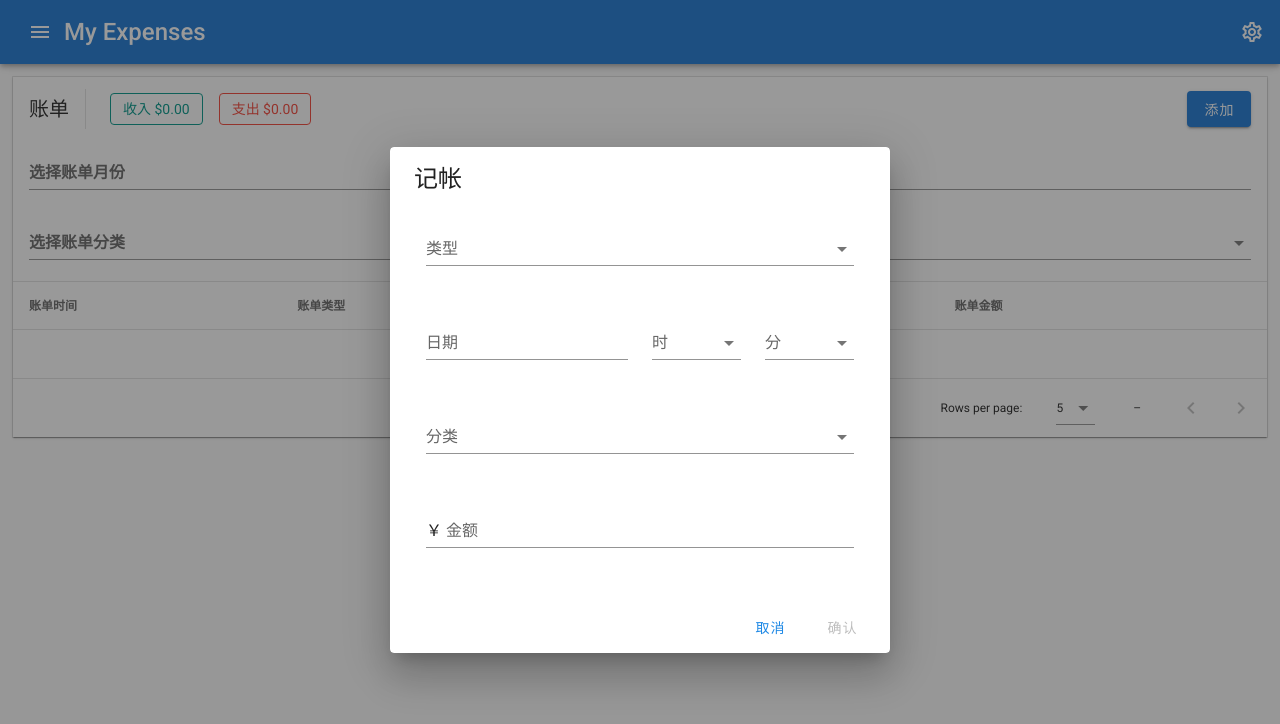
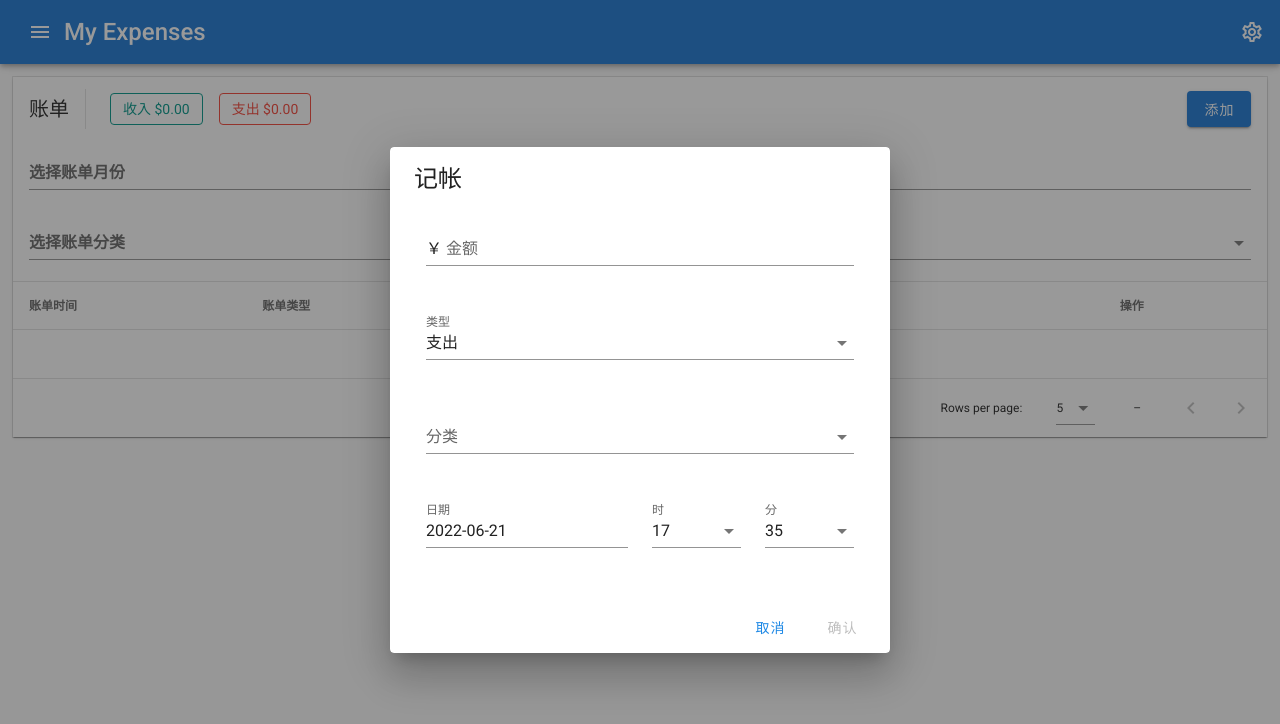
Before and after one commit to qar/expense-tracker-app, a Vue app in the folder web/: page / in a window 1280 px wide. Both pictures are taken after a click on the button "添加". Shown: the top 724 px of the page. Built offline with nearby package versions, Linux system fonts and the light colour scheme.

Commit message:
fix: fix entry dialog ux and entry delete operation

```diff
--- a/web/src/components/AddEntryDialog/index.vue
+++ b/web/src/components/AddEntryDialog/index.vue
@@ -1,17 +1,23 @@
 <template>
-  <v-dialog v-model="dialog" max-width="500px">
-    <template v-slot:activator="{ on, attrs }">
-      <v-btn color="primary" dark class="ml-2" v-bind="attrs" v-on="on">添加</v-btn>
-    </template>
+  <v-dialog :value="visible" persistent max-width="500px">
     <v-card>
       <v-card-title>
         <span class="text-h5">{{ formTitle }}</span>
       </v-card-title>
 
       <v-card-text>
-        <v-form v-model="valid">
+        <v-form ref="form" v-model="valid">
           <v-container>
             <v-row>
+              <v-col cols="12" md="12">
+                <v-text-field
+                  label="金额"
+                  v-model="formData.amount"
+                  :rules="[rules.required, rules.currency]"
+                  prefix="￥"
+                ></v-text-field>
+              </v-col>
+
               <v-col cols="12" md="12">
                 <v-select
                   v-model="formData.type"
@@ -21,6 +27,21 @@
                   item-text="label"
                   label="类型"
                 ></v-select>
+              </v-col>
+
+              <v-col cols="12" md="12">
+                <v-select
+                  v-model="formData.category"
+                  :items="categories"
+                  item-value="value"
+                  item-text="label"
+                  label="分类"
+                >
+                  <template v-slot:append-item>
+                    <v-divider class="mb-2"></v-divider>
+                    <add-category-dialog class="ma-2" @change="onCategoryAdd" quickLink />
+                  </template>
+                </v-select>
               </v-col>
 
               <v-col cols="12" md="12">
@@ -59,6 +80,8 @@
                       v-model="formData.hour"
                       :items="hourOptions"
                       :rules="[rules.required]"
+                      item-value="value"
+                      item-text="label"
                       label="时"
                     ></v-select>
                   </v-col>
@@ -67,35 +90,12 @@
                       v-model="formData.minute"
                       :items="minuteOptions"
                       :rules="[rules.required]"
+                      item-value="value"
+                      item-text="label"
                       label="分"
                     ></v-select>
                   </v-col>
                 </v-row>
-              </v-col>
-
-              <v-col cols="12" md="12">
-                <v-select
-                  v-model="formData.category"
-                  :items="categories"
-                  :rules="[rules.required]"
-                  item-value="value"
-                  item-text="label"
-                  label="分类"
-                >
-                  <template v-slot:append-item>
-                    <v-divider class="mb-2"></v-divider>
-                    <add-category-dialog class="ma-2" @change="onCategoryAdd" quickLink />
-                  </template>
-                </v-select>
-              </v-col>
-
-              <v-col cols="12" md="12">
-                <v-text-field
-                  label="金额"
-                  v-model="formData.amount"
-                  :rules="[rules.required, rules.currency]"
-                  prefix="￥"
-                ></v-text-field>
               </v-col>
             </v-row>
           </v-container>
@@ -119,15 +119,23 @@ export default {
   components: {
     AddCategoryDialog,
   },
+  props: {
+    visible: {
+      type: Boolean,
+      default: false,
+    },
+    data: {
+      type: Object,
+      default: undefined,
+    },
+  },
   data() {
     return {
       valid: false,
       dateMenu: false,
-      formData: {
-        time: new Date().toISOString().slice(0, 19),
-      },
+      formData: {},
       rules: {
-        required: (value) => !!value || "必填",
+        required: (value) => (!!value && value !== 0) || "必填",
         currency: (value) => !Number.isNaN(Number(value)) || "无法识别的金额",
       },
       dialog: false,
@@ -148,7 +156,10 @@ export default {
     hourOptions() {
       const options = [];
       for (let h = 0; h <= 24; h++) {
-        options.push(`${h < 10 ? "0" + h : h}`);
+        options.push({
+          label: `${h < 10 ? "0" + h : h}`,
+          value: h,
+        });
       }
       return options;
     },
@@ -156,7 +167,10 @@ export default {
     minuteOptions() {
       const options = [];
       for (let m = 0; m <= 59; m++) {
-        options.push(`${m < 10 ? "0" + m : m}`);
+        options.push({
+          label: `${m < 10 ? "0" + m : m}`,
+          value: m,
+        });
       }
       return options;
     },
@@ -168,21 +182,89 @@ export default {
       }));
     },
   },
+  watch: {
+    visible: {
+      handler(newV, oldV) {
+        if (!newV) {
+          return;
+        }
+        const { date, hour, minute } = this.getDateTime(new Date());
+
+        this.formData = {
+          type: "0",
+          date,
+          hour,
+          minute,
+        };
+
+        // 如果编辑过一条数据，再关闭，然后再添加一条数据，
+        // 此时在当前组件的声明周期内，formData.amount 字段从有值变成了 undefined,
+        // 会触发 v-form 校验
+        // 所以每次打开弹窗时手动重置表单的校验信息
+        this.$refs?.form?.resetValidation();
+      },
+      immediate: true,
+    },
+    data: {
+      handler(newV, oldV) {
+        if (!newV || newV === oldV) {
+          return;
+        }
+        const { date, hour, minute } = this.getDateTime(
+          newV?.time ? parseInt(newV.time, 10) : new Date()
+        );
+
+        this.formData = {
+          type: "0",
+          date,
+          hour,
+          minute,
+          ...newV,
+        };
+      },
+      immediate: true,
+    },
+  },
+
   methods: {
+    reset() {
+      this.$refs?.form?.resetValidation();
+    },
+
+    /**
+     * leave values empty if milliseconds creates an invalid date object
+     * @reutrn { date: "2020-11-23", hour: "4", minute: "5" }
+     */
+    getDateTime(milliseconds) {
+      const result = {
+        date: "",
+        hour: "",
+        minute: "",
+      };
+      const d = new Date(milliseconds);
+      if (d.toString() === "Invalid Date") {
+        return result;
+      }
+      let month = d.getMonth() + 1;
+      month = month < 10 ? "0" + month : month;
+      let date = d.getDate();
+      date = date < 10 ? "0" + date : date;
+      result.date = `${d.getFullYear()}-${month}-${date}`;
+      result.hour = d.getHours();
+      result.minute = d.getMinutes();
+      return result;
+    },
+
     onCategoryAdd(data) {
       this.$store.dispatch("categories/add", data);
     },
 
     close() {
-      this.dialog = false;
-    },
-
-    validate() {
-      this.$refs.form.validate();
+      this.reset();
+      this.$emit("close");
     },
 
     save() {
-      this.dialog = false;
       const time = new Date(this.formData.date);
       time.setHours(this.formData.hour);
       time.setMinutes(this.formData.minute);
@@ -194,6 +276,7 @@ export default {
       delete data.minute;
       delete data.date;
       this.$emit("change", data);
+      this.close();
     },
   },
 };
--- a/web/src/components/DataImportDialog/index.vue
+++ b/web/src/components/DataImportDialog/index.vue
@@ -31,6 +31,7 @@
 </template>
 
 <script>
+import { nanoid } from "nanoid";
 import csvtojsonV2 from "csvtojson";
 
 export default {
@@ -72,6 +73,10 @@ export default {
 
     async onTransactionsFileChange(file) {
       this.transactions = await this.onFileChange(file);
+      this.transactions = this.transactions.map((i) => ({
+        ...i,
+        id: nanoid(16),
+      }));
     },
 
     async onCategoriesFileChange(file) {
--- a/web/src/store/modules/transactions.js
+++ b/web/src/store/modules/transactions.js
@@ -1,4 +1,5 @@
 import { persistData, loadPersistedData } from "@/utils";
+import { nanoid } from "nanoid";
 
 const STORAGE_KEY = "transactions";
 
@@ -24,9 +25,29 @@ export default {
       persistData(STORAGE_KEY, data);
     },
 
-    async addEntry(ctx, data) {
-      const time = new Date(data.time).valueOf().toString();
-      const newData = [...ctx.state.transactions, { ...data, time }];
+    async upsertEntry(ctx, data) {
+      const time = new Date(parseInt(data.time, 10)).valueOf().toString();
+      let id = data?.id;
+      let index = -1;
+      if (id) {
+        index = ctx.state.transactions.findIndex((i) => i.id === id);
+      } else {
+        id = nanoid(16);
+      }
+      let newData;
+      if (index >= 0) {
+        newData = [...ctx.state.transactions];
+        newData[index] = { ...data, time };
+      } else {
+        newData = [...ctx.state.transactions, { ...data, time }];
+      }
+      ctx.dispatch("setData", newData);
+    },
+
+    async remove(ctx, id) {
+      const newData = [...ctx.state.transactions];
+      const index = ctx.state.transactions.findIndex((i) => i.id === id);
+      newData.splice(index, 1);
       ctx.dispatch("setData", newData);
     },
   },
--- a/web/src/views/JournalAccount/index.vue
+++ b/web/src/views/JournalAccount/index.vue
@@ -3,6 +3,27 @@
     <v-row no-gutters class="fill-height">
       <v-col cols="12" sm="12" md="12">
         <v-card tile outlined width="100%">
+          <add-entry-dialog
+            :visible="dialogs.entry.visible"
+            :data="dialogs.entry.data"
+            class="ma-2"
+            @change="onEntryAdd"
+            @close="closeEntryDialog()"
+          />
+
+          <v-dialog v-model="dialogs.del.visible" max-width="500px">
+            <v-card>
+              <v-card-title class="text-h5">确定要删除这条记录吗？</v-card-title>
+              <v-card-actions>
+                <v-spacer></v-spacer>
+                <v-btn color="blue darken-1" text @click="closeDelDialog()">取消</v-btn>
+                <v-btn color="blue darken-1" text @click="removeEntry(dialogs.del.data)"
+                  >确定</v-btn
+                >
+                <v-spacer></v-spacer>
+              </v-card-actions>
+            </v-card>
+          </v-dialog>
           <v-data-table
             :headers="headers"
             :items="displayTransactions"
@@ -18,7 +39,7 @@
                   <v-chip label outlined class="ma-2" color="red"> 支出 {{ outcomeText }}</v-chip>
                 </v-chip-group>
                 <v-spacer></v-spacer>
-                <add-entry-dialog class="ma-2" @change="onEntryAdd" />
+                <v-btn color="primary" dark class="ml-2" @click="openEntryDialog()">添加</v-btn>
               </v-toolbar>
             </template>
 
@@ -47,6 +68,10 @@
             <template v-slot:item.category="{ value }">{{
               value | category(categoryMap)
             }}</template>
+            <template v-slot:item.actions="{ item }">
+              <v-icon small class="mr-2" @click="openEntryDialog(item)"> mdi-pencil </v-icon>
+              <v-icon small @click="openDeleteConfirmDialog(item)"> mdi-delete</v-icon>
+            </template>
           </v-data-table>
         </v-card>
       </v-col>
@@ -69,7 +94,11 @@ export default {
   },
   filters: {
     date(value) {
-      return format(new Date(parseInt(value, 10)), "yyyy-MM-dd HH:mm:ss");
+      try {
+        return format(new Date(parseInt(value, 10)), "yyyy-MM-dd HH:mm:ss");
+      } catch (err) {
+        return "-";
+      }
     },
 
     category(value, categoryMap) {
@@ -82,6 +111,15 @@ export default {
   },
   data() {
     return {
+      dialogs: {
+        entry: {
+          visible: false,
+          data: undefined,
+        },
+        del: {
+          visible: false,
+        },
+      },
       headers: [
         {
           text: "账单时间",
@@ -92,6 +130,7 @@ export default {
         { text: "账单类型", value: "type" },
         { text: "账单分类", value: "category" },
         { text: "账单金额", value: "amount" },
+        { text: "操作", value: "actions", sortable: false },
       ],
 
       backup: [],
@@ -151,6 +190,39 @@ export default {
   },
 
   methods: {
+    openEntryDialog(data) {
+      this.$set(this.dialogs, "entry", {
+        visible: true,
+        data,
+      });
+    },
+
+    closeEntryDialog() {
+      this.$set(this.dialogs, "entry", {
+        visible: false,
+        data: undefined,
+      });
+    },
+
+    openDeleteConfirmDialog(data) {
+      this.$set(this.dialogs, "del", {
+        visible: true,
+        data,
+      });
+    },
+
+    closeDelDialog() {
+      this.$set(this.dialogs, "del", {
+        visible: false,
+        data: undefined,
+      });
+    },
+
+    async removeEntry(data) {
+      await this.$store.dispatch("transactions/remove", data?.id);
+      this.closeDelDialog();
+    },
+
     filterByMonth(item, month) {
       if (!month) {
         return true;
@@ -171,7 +243,7 @@ export default {
     },
 
     onEntryAdd(data) {
-      this.$store.dispatch("transactions/addEntry", data);
+      this.$store.dispatch("transactions/upsertEntry", data);
     },
   },
 };
```
